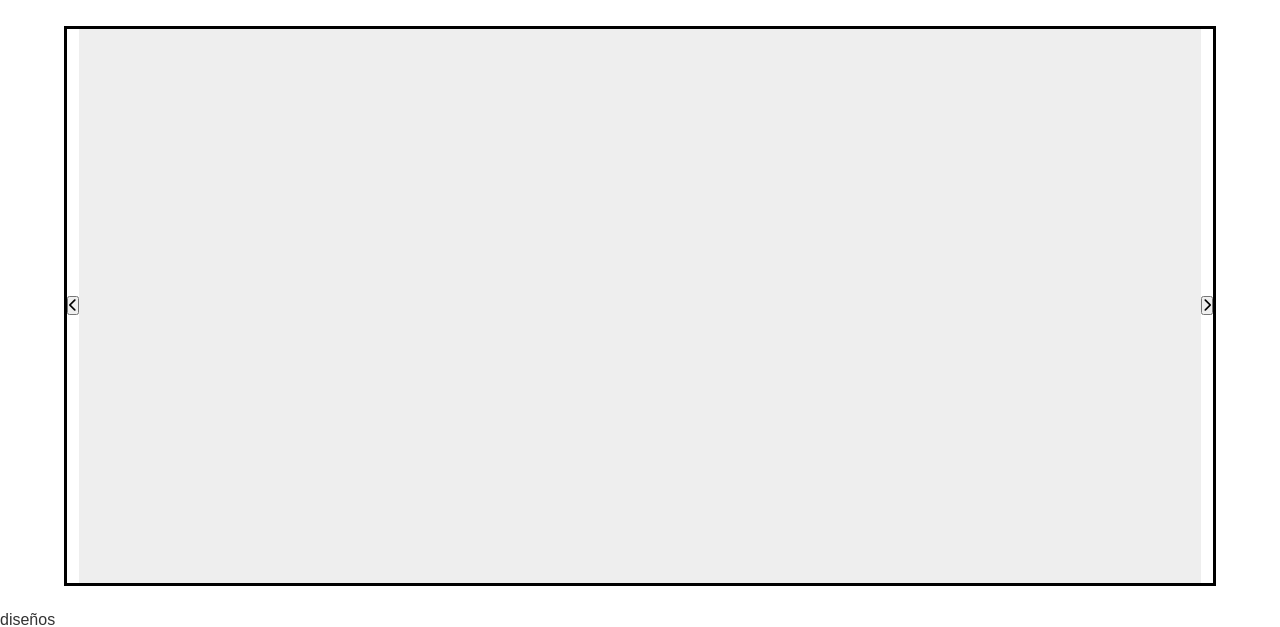
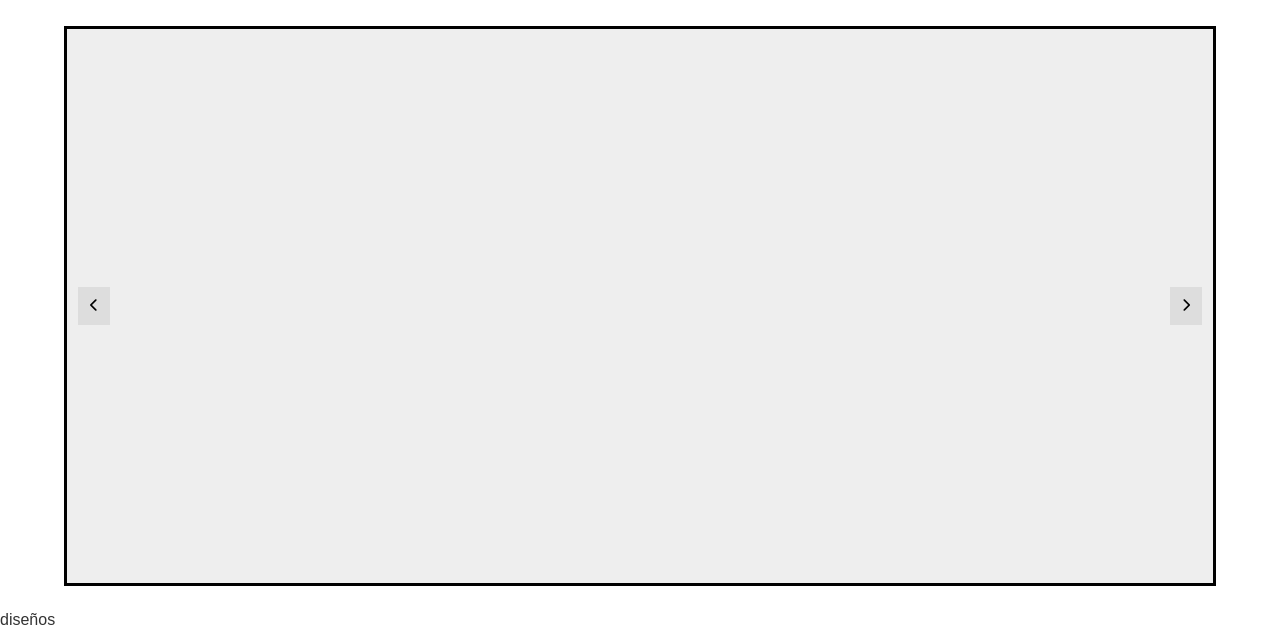
Before and after one commit to Matee0802/pagina_web_redes_2025, a PHP site: page / in a window 1280 px wide. Shown: the part 99-726 px from the top of the page. Run offline with PHP 8.4, Linux system fonts and the light colour scheme.

Commit message:
insercion de flechasdentro del slide

```diff
--- a/style.css
+++ b/style.css
@@ -106,3 +106,20 @@ nav li a:hover {
 .slide.active {
   display: block;
 }
+.arrow {
+  position: absolute;
+  top: 50%;
+  transform: translateY(-50%);
+  background: #ddd;
+  border: none;
+  padding: 1%;
+  cursor: pointer;
+}
+
+.arrow.left {
+  left: 1%;
+}
+
+.arrow.right {
+  right: 1%;
+}
```
